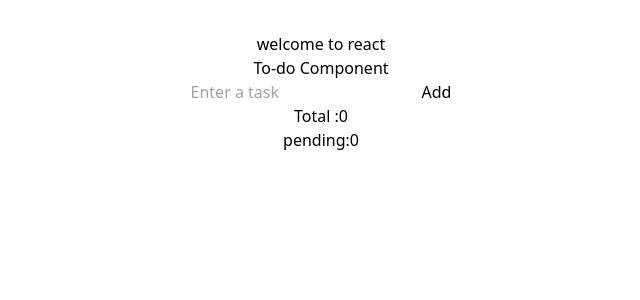
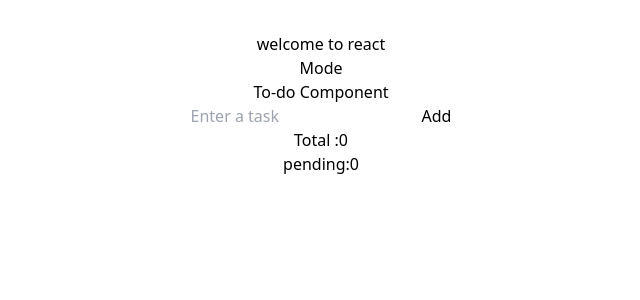
Before and after one commit to tannavrushti/React-demo, a React (Vite) app: page / in a window 1280 px wide. Shown: the top 300 px of the page, without its empty margins (319-959 px from the left). Built offline with nearby package versions, Linux system fonts and the light colour scheme.

Commit message:
Add new mode

```diff
--- a/src/components/To-Dolist.tsx
+++ b/src/components/To-Dolist.tsx
@@ -16,7 +16,14 @@
       return  savedTasks ? JSON.parse(savedTasks):[]
     })
 
-  const handleAdd = () => {
+    const [mode ,setMode] = useState("light");
+     const changeMode = () => {
+
+        setMode (mode === "light" ? "dark" :"light");
+    }
+
+
+    const handleAdd = () => {
       if(taskInput.trim() === "") return;
 
      if(editId !== null) {
@@ -46,6 +53,9 @@
         const updatedTasks = tasks.filter(task => task.id !== id)
 
         setTasks(updatedTasks);
+
+        setTaskInput("");
+        setEditId(null);
     }
 
 
@@ -65,11 +75,13 @@
 
 
     return (
-      <div className="min-h-screen  bg-gray-100 flex justify-center p-4">
-         <div className="bg-white p-6 rounded-xl w-full max-w-lg">
+      <div className={`min-h-screen  bg-gray-300 flex justify-center items-start p-4 ${mode === "dark" ? "bg-black text-white" : "bg-white text-black"}`}>
+         <div className={`"bg-white p-8 rounded-xl w-full max-w-2xl shadow-md" ${mode === "dark" ? "bg-gray-800":"bg-white"}`}>
+
+             <button onClick={changeMode} className=' bg-blue-500 text-bold ml-auto px-2 py-2'>Mode</button>
              <h1 className=" text-2xl font-bold mb-4 text-center">To-do Component</h1>
 
-              <form  onSubmit = {(e) => { e.preventDefault(); handleAdd();}} className='flex mb-4 gap-2'>
+              <form  onSubmit = {(e) => { e.preventDefault(); handleAdd();}} className='flex mb-4 text-black gap-2'>
                  <input type ='text' placeholder='Enter a task' value ={taskInput}
                  onChange={(e) => setTaskInput (e.target.value)} className='flex-1 p-2 border'/>
 
@@ -79,7 +91,7 @@
                  </button>
 
                 </form>
-                <div className='flex justify-between items-center mt-4'>
+                <div className='flex justify-between items-center mt-2'>
                   <p>Total :{tasks.length}</p>
                   <p>pending:{tasks.filter(task => !task.completed).length}</p>
                   </div>
```
